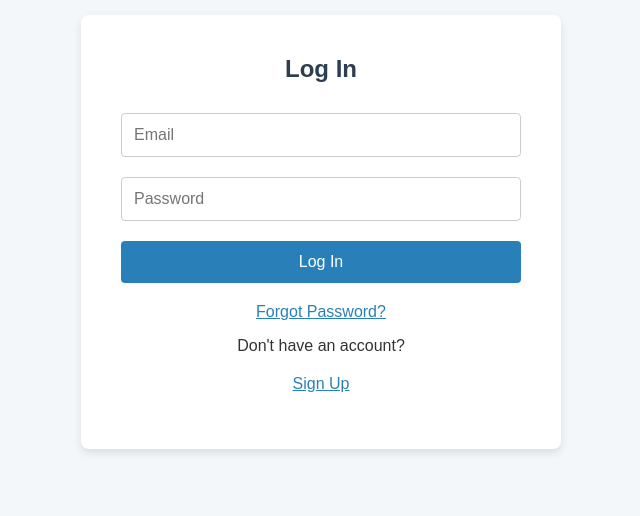
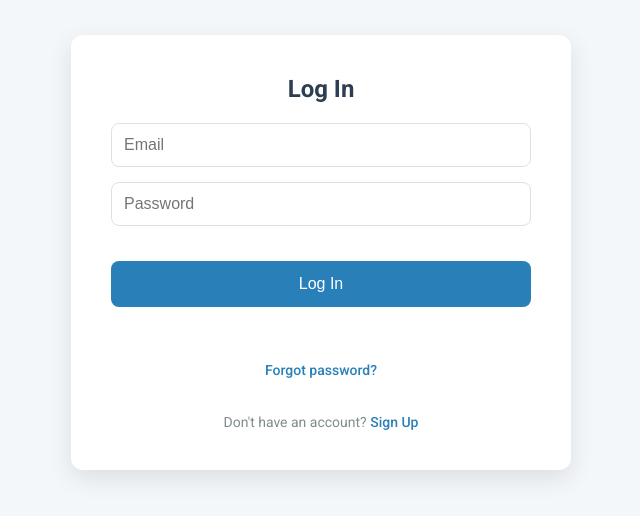
Before and after one commit to Swarup2024web/QnA, a plain HTML site: page auth.html in a window 1280 px wide. Shown: the part 168-684 px from the top of the page, without its empty margins (319-959 px from the left). Drawn offline with Linux system fonts and the light colour scheme.

Commit message:
Update auth.html

```diff
--- a/auth.html
+++ b/auth.html
@@ -3,36 +3,58 @@
 <head>
     <meta charset="UTF-8">
     <meta name="viewport" content="width=device-width, initial-scale=1.0">
-    <title>Login / Sign Up</title>
+    <title>Welcome - Q&A Site</title>
+    <link href="https://fonts.googleapis.com/css2?family=Roboto:wght@400;500;700&display=swap" rel="stylesheet">
     <script src="https://www.gstatic.com/firebasejs/9.6.10/firebase-app-compat.js"></script>
     <script src="https://www.gstatic.com/firebasejs/9.6.10/firebase-auth-compat.js"></script>
     <script src="https://www.gstatic.com/firebasejs/9.6.10/firebase-firestore-compat.js"></script>
 
     <style>
+        :root {
+            --primary-color: #2c3e50;
+            --accent-color: #2980b9;
+            --background-color: #f4f7f9;
+            --card-background: #fff;
+            --text-color: #333;
+            --light-text: #7f8c8d;
+            --border-color: #e0e0e0;
+            --error-color: #e74c3c;
+            --success-color: #2ecc71;
+        }
+
         body {
-            font-family: Arial, sans-serif;
-            background-color: #f4f7f9;
+            font-family: 'Roboto', sans-serif;
+            background-color: var(--background-color);
             display: flex;
             justify-content: center;
             align-items: center;
-            height: 100vh;
+            min-height: 100vh;
             margin: 0;
-            color: #333;
+            color: var(--text-color);
+            padding: 20px;
         }
 
         .auth-container {
-            background-color: #fff;
+            background-color: var(--card-background);
             padding: 40px;
-            border-radius: 8px;
-            box-shadow: 0 4px 8px rgba(0, 0, 0, 0.1);
-            width: 90%;
-            max-width: 400px;
+            border-radius: 12px;
+            box-shadow: 0 8px 24px rgba(0, 0, 0, 0.1);
+            width: 100%;
+            max-width: 420px;
             text-align: center;
+            animation: fadeIn 0.5s ease-in-out;
+        }
+
+        @keyframes fadeIn {
+            from { opacity: 0; transform: translateY(20px); }
+            to { opacity: 1; transform: translateY(0); }
         }
 
         h2 {
             margin-top: 0;
-            color: #2c3e50;
+            margin-bottom: 20px;
+            color: var(--primary-color);
+            font-weight: 700;
         }
 
         .form-section {
@@ -43,54 +65,78 @@
             display: block;
         }
 
+        .input-group {
+            margin-bottom: 15px;
+            text-align: left;
+        }
+
         input[type="email"],
         input[type="password"],
         input[type="text"] {
             width: 100%;
             padding: 12px;
-            margin: 10px 0;
-            border: 1px solid #ccc;
-            border-radius: 4px;
+            border: 1px solid var(--border-color);
+            border-radius: 8px;
             box-sizing: border-box;
             font-size: 16px;
+            transition: border-color 0.3s;
+        }
+
+        input:focus {
+            outline: none;
+            border-color: var(--accent-color);
         }
 
         button {
             width: 100%;
-            padding: 12px;
-            background-color: #2980b9;
+            padding: 14px;
+            background-color: var(--accent-color);
             color: white;
             border: none;
-            border-radius: 4px;
+            border-radius: 8px;
             cursor: pointer;
             font-size: 16px;
-            margin-top: 10px;
+            font-weight: 500;
+            margin-top: 20px;
+            transition: background-color 0.3s, transform 0.2s;
         }
 
         button:hover {
             background-color: #3498db;
+            transform: translateY(-2px);
         }
 
-        #error-message {
-            color: red;
-            margin-top: 15px;
+        .message {
+            margin-top: 20px;
+            font-size: 14px;
             min-height: 20px;
         }
 
-        .toggle-link {
-            color: #2980b9;
-            cursor: pointer;
-            text-decoration: underline;
-            margin-top: 20px;
-            display: block;
-        }
-        .toggle-link:hover {
-            color: #3498db;
+        .error-message {
+            color: var(--error-color);
         }
 
         .info-message {
-            color: green;
+            color: var(--success-color);
+        }
+
+        .toggle-link {
+            color: var(--accent-color);
+            cursor: pointer;
+            text-decoration: none;
+            font-size: 14px;
+            font-weight: 500;
             margin-top: 15px;
+            display: inline-block;
+        }
+        .toggle-link:hover {
+            text-decoration: underline;
+        }
+
+        .toggle-section {
+            font-size: 14px;
+            color: var(--light-text);
+            margin-top: 20px;
         }
     </style>
 </head>
@@ -99,36 +145,52 @@
         <div id="login-section" class="form-section active">
             <h2>Log In</h2>
             <form id="login-form">
+                <div class="input-group">
                     <input type="email" id="login-email" placeholder="Email" required>
+                </div>
+                <div class="input-group">
                     <input type="password" id="login-password" placeholder="Password" required>
+                </div>
                 <button type="submit">Log In</button>
             </form>
-            <a class="toggle-link" onclick="showSection('forgot-password')">Forgot Password?</a>
-            <p>Don't have an account? <a class="toggle-link" onclick="showSection('signup-section')">Sign Up</a></p>
-            <div id="login-error" class="error-message"></div>
+            <div class="message error-message" id="login-error"></div>
+            <a class="toggle-link" onclick="showSection('forgot-password-section')">Forgot password?</a>
+            <div class="toggle-section">
+                Don't have an account? <a class="toggle-link" onclick="showSection('signup-section')">Sign Up</a>
+            </div>
         </div>
 
         <div id="signup-section" class="form-section">
             <h2>Create Account</h2>
             <form id="signup-form">
+                <div class="input-group">
                     <input type="email" id="signup-email" placeholder="Email" required>
+                </div>
+                <div class="input-group">
                     <input type="text" id="signup-username" placeholder="Username" required>
+                </div>
+                <div class="input-group">
                     <input type="password" id="signup-password" placeholder="Password" required>
+                </div>
                 <button type="submit">Sign Up</button>
             </form>
-            <p>Already have an account? <a class="toggle-link" onclick="showSection('login-section')">Log In</a></p>
-            <div id="signup-error" class="error-message"></div>
+            <div class="message error-message" id="signup-error"></div>
+            <div class="toggle-section">
+                Already have an account? <a class="toggle-link" onclick="showSection('login-section')">Log In</a>
+            </div>
         </div>
 
         <div id="forgot-password-section" class="form-section">
             <h2>Forgot Password</h2>
             <p>Enter your email to receive a password reset link.</p>
             <form id="forgot-password-form">
+                <div class="input-group">
                     <input type="email" id="forgot-email" placeholder="Email" required>
+                </div>
                 <button type="submit">Send Reset Link</button>
             </form>
+            <div class="message info-message" id="forgot-password-message"></div>
             <a class="toggle-link" onclick="showSection('login-section')">Back to Login</a>
-            <div id="forgot-password-message" class="info-message"></div>
         </div>
     </div>
 
@@ -166,7 +228,6 @@
 
             try {
                 await auth.signInWithEmailAndPassword(email, password);
-                // Redirect to a dashboard or home page
                 alert('Logged in successfully!');
                 window.location.href = 'index.html'; // Or your main page
             } catch (error) {
@@ -187,17 +248,16 @@
                 const userCredential = await auth.createUserWithEmailAndPassword(email, password);
                 const user = userCredential.user;
 
-                // Add user data to Firestore
                 await db.collection('users').doc(user.uid).set({
                     email: email,
                     username: username,
-                    role: 'student', // Default role for new users
+                    role: 'student',
                     points: 0,
                     createdAt: firebase.firestore.FieldValue.serverTimestamp()
                 });
 
                 alert('Account created successfully!');
-                window.location.href = 'index.html'; // Redirect
+                window.location.href = 'index.html';
             } catch (error) {
                 errorElement.textContent = error.message;
             }
```
Lines whose indentation alone changed are shown as unchanged.
